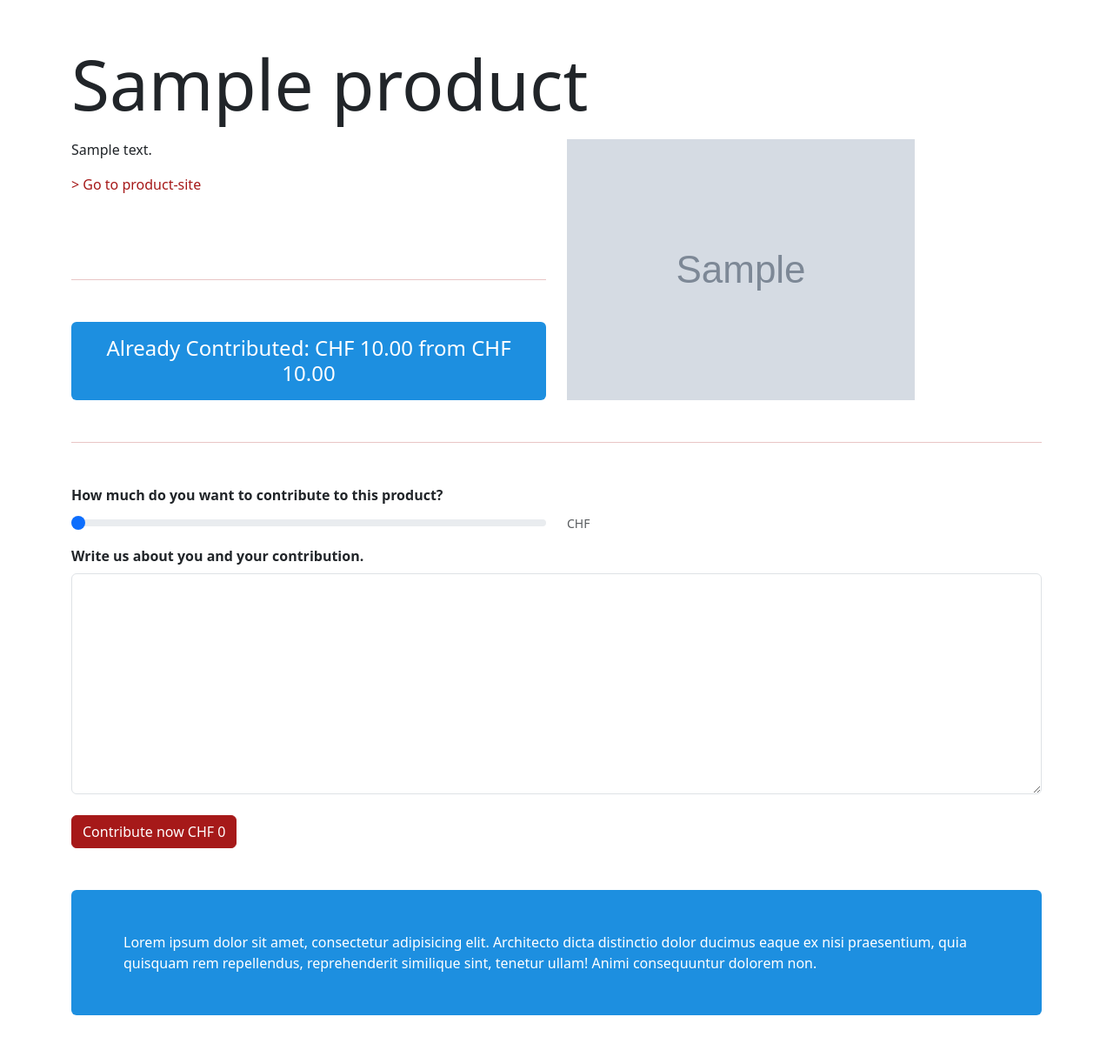
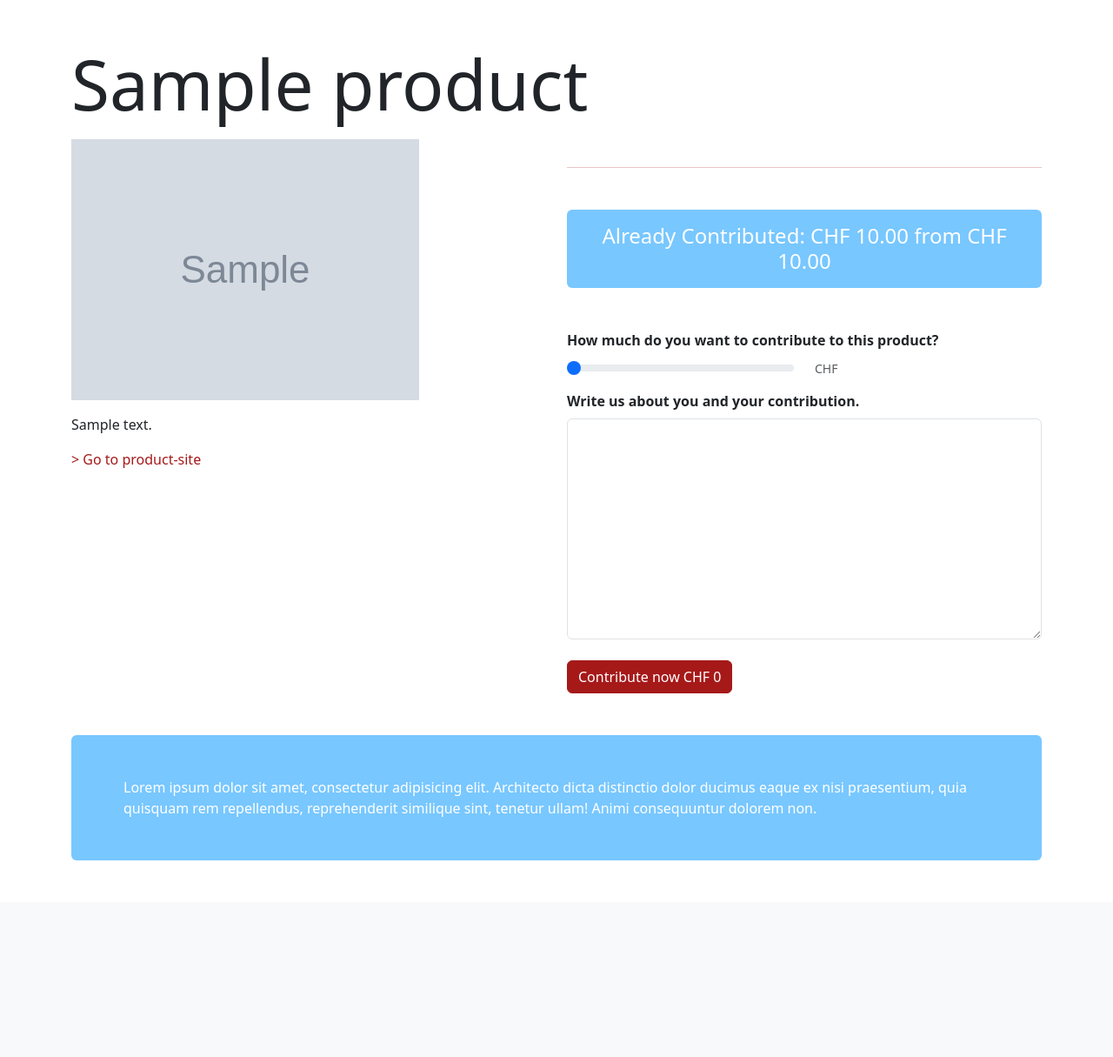
Before and after one commit to mschori/mirjam-beat-homepage, a Django app: template templates/baby_wishlist/contribute.html in a window 1280 px wide. Shown: the part 57-1272 px from the top of the page at 87% size. After the commit the page ends 1046 px from the top, so only its background shows below. Run offline with Django 3.2, Linux system fonts and the light colour scheme; the template is opened without the code that fills it: most values are stand-ins (such as "Sample title", 1, 10 or a date in 2020); grey boxes marked "Sample" are stand-in pictures; parts of the project's set-up code (start-up, migrations or seed data) failed here and were passed over; some libraries are stand-ins or nearby versions.

Commit message:
Added new design to contribute.html

```diff
--- a/templates/baby_wishlist/contribute.html
+++ b/templates/baby_wishlist/contribute.html
@@ -49,8 +49,16 @@
                 {{ product.title }}
             </div>
         </div>
+        <div class="row">
+            <div class="col-12 col-lg-6">
                 <div class="row mt-3">
-            <div class="col-12 col-lg-6 d-flex flex-column align-items-bottom">
+                    <div class="col-12">
+                        <div class="d-lg-none mt-3"></div>
+                        <img src="{{ product.image_url }}" alt="" class="img-fluid">
+                    </div>
+                </div>
+                <div class="row">
+                    <div class="col-12 mt-3 d-flex flex-column align-items-bottom">
                         <div>
                             {{ product.description }}
                         </div>
@@ -59,36 +67,35 @@
                                 > {% trans 'Go to product-site' %}
                             </a>
                         </div>
+                    </div>
+                </div>
+            </div>
+
+            <div class="col-12 col-lg-6">
+                <div class="d-lg-none">
+                    <hr>
+                </div>
+
+                <div class="d-none d-lg-block mt-5"></div>
+
                 <div class="mt-auto text-center">
                     <div class="d-none d-lg-block">
                         <hr>
                     </div>
-                    <div class="d-lg-none mt-3"></div>
+                    <div class="d-lg-none mt-2"></div>
                     <div class="d-lg-none">
-                        <div class="bg-main rounded p-2 text-white">
+                        <div class="bg-main-50 rounded p-1 text-white">
                             <h6 class="fw-light mb-0">{% trans 'Already Contributed: CHF' %} {{ product.price_progress|floatformat:2 }} {% trans 'from CHF' %} {{ product.price_full|floatformat:2 }}</h6>
                         </div>
                     </div>
                     <div class="d-none d-lg-block">
-                        <div class="bg-main rounded p-3 text-white">
+                        <div class="bg-main-50 rounded p-3 text-white">
                             <h4 class="fw-light mb-0">{% trans 'Already Contributed: CHF' %} {{ product.price_progress|floatformat:2 }} {% trans 'from CHF' %} {{ product.price_full|floatformat:2 }}</h4>
                         </div>
                     </div>
                 </div>
-            </div>
-            <div class="col-12 col-lg-6">
-                <div class="d-lg-none mt-3"></div>
-                <img src="{{ product.image_url }}" alt="" class="img-fluid">
-            </div>
-        </div>
-    </div>
 
-    <div class="container">
-        <hr>
-    </div>
-
-    <div class="container">
-        <form method="post">
+                <form method="post" class="mt-5">
                     {% csrf_token %}
                     <div class="row g-3 align-items-center">
                         <div class="col-auto fw-bold">
@@ -99,9 +106,11 @@
                     </div>
                     <div class="row mt-2">
                         <div class="col">
-                    <input type="range" name="{{ form.contribute.html_name }}" id="{{ form.contribute.id_for_label }}"
+                            <input type="range" name="{{ form.contribute.html_name }}"
+                                   id="{{ form.contribute.id_for_label }}"
                                    step="1" class="form-range" required
-                           placeholder="{% trans 'Amount' %}" value="{{ product|get_half_remaining_price }}" min="1"
+                                   placeholder="{% trans 'Amount' %}" value="{{ product|get_half_remaining_price }}"
+                                   min="1"
                                    max="{{ product|calculate_remaining_price }}">
                         </div>
                         <div class="col">
@@ -113,7 +122,8 @@
                         <div class="row mt-2">
                             <div class="col">
                                 <div class="mb-3 form-check">
-                            <input type="checkbox" class="form-check-input" id="{{ form.is_selfbuy.id_for_label }}"
+                                    <input type="checkbox" class="form-check-input"
+                                           id="{{ form.is_selfbuy.id_for_label }}"
                                            name="{{ form.is_selfbuy.html_name }}">
                                     <label class="form-check-label" for="{{ form.is_selfbuy.id_for_label }}">
                                         {% trans 'You want to buy this product on your own? Click this box and we will not buying it ourselfe. But be sure, then this is only possible if you pay the full price.' %}
@@ -132,7 +142,8 @@
                             <label for="{{ form.comment.id_for_label }}" class="form-label fw-bold">
                                 {% trans 'Write us about you and your contribution.' %}
                             </label>
-                    <textarea name="{{ form.comment.html_name }}" id="{{ form.comment.id_for_label }}" cols="40"
+                            <textarea name="{{ form.comment.html_name }}" id="{{ form.comment.id_for_label }}"
+                                      cols="40"
                                       rows="10" class="form-control" required></textarea>
                         </div>
                     </div>
@@ -141,13 +152,19 @@
                         {% trans 'Contribute now CHF' %} <span id="btn_amount">0</span>
                     </button>
                 </form>
+            </div>
+        </div>
+
         <div class="container">
+            <div class="row">
                 <div class="d-lg-none">
-                <div class="row mt-4 mb-5 p-2 bg-main rounded text-white">
+                    <div class="row mt-4 mb-5 p-2 bg-main-50 rounded text-white">
                         <p class="mb-0">
-                        Lorem ipsum dolor sit amet, consectetur adipisicing elit. Architecto dicta distinctio dolor
+                            Lorem ipsum dolor sit amet, consectetur adipisicing elit. Architecto dicta
+                            distinctio dolor
                             ducimus
-                        eaque ex nisi praesentium, quia quisquam rem repellendus, reprehenderit similique sint,
+                            eaque ex nisi praesentium, quia quisquam rem repellendus, reprehenderit similique
+                            sint,
                             tenetur
                             ullam!
                             Animi consequuntur dolorem non.
@@ -155,11 +172,13 @@
                     </div>
                 </div>
                 <div class="d-none d-lg-block">
-                <div class="row mt-5 mb-5 p-5 bg-main rounded text-white">
+                    <div class="row mt-5 mb-5 p-5 bg-main-50 rounded text-white">
                         <p class="mb-0">
-                        Lorem ipsum dolor sit amet, consectetur adipisicing elit. Architecto dicta distinctio dolor
+                            Lorem ipsum dolor sit amet, consectetur adipisicing elit. Architecto dicta
+                            distinctio dolor
                             ducimus
-                        eaque ex nisi praesentium, quia quisquam rem repellendus, reprehenderit similique sint,
+                            eaque ex nisi praesentium, quia quisquam rem repellendus, reprehenderit similique
+                            sint,
                             tenetur
                             ullam!
                             Animi consequuntur dolorem non.
@@ -168,4 +187,5 @@
                 </div>
             </div>
         </div>
+    </div>
 {% endblock %}
```
Lines whose indentation alone changed are shown as unchanged.
